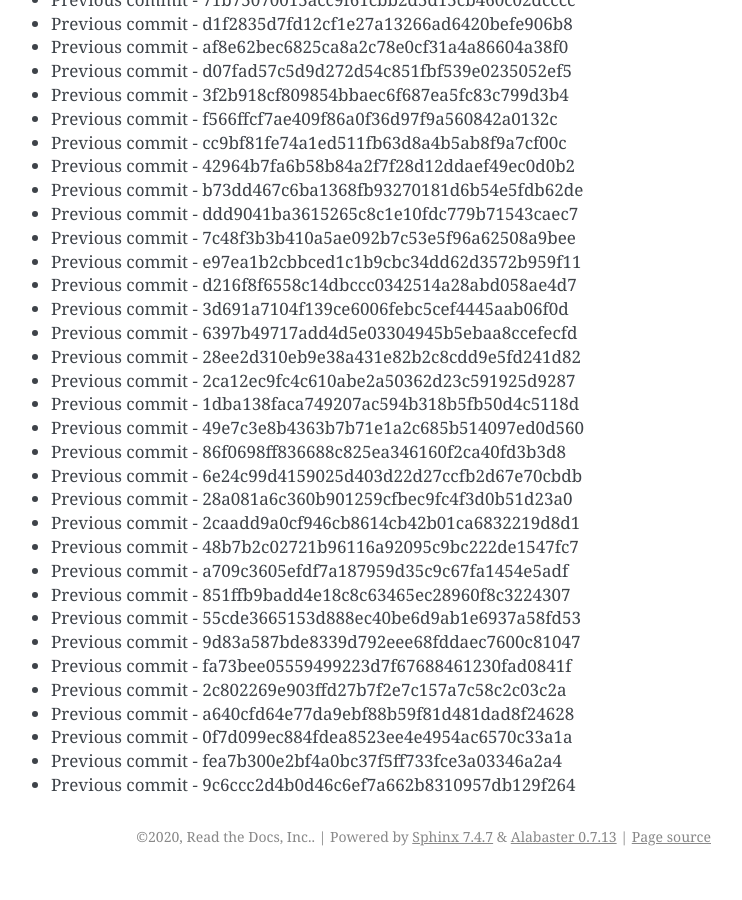
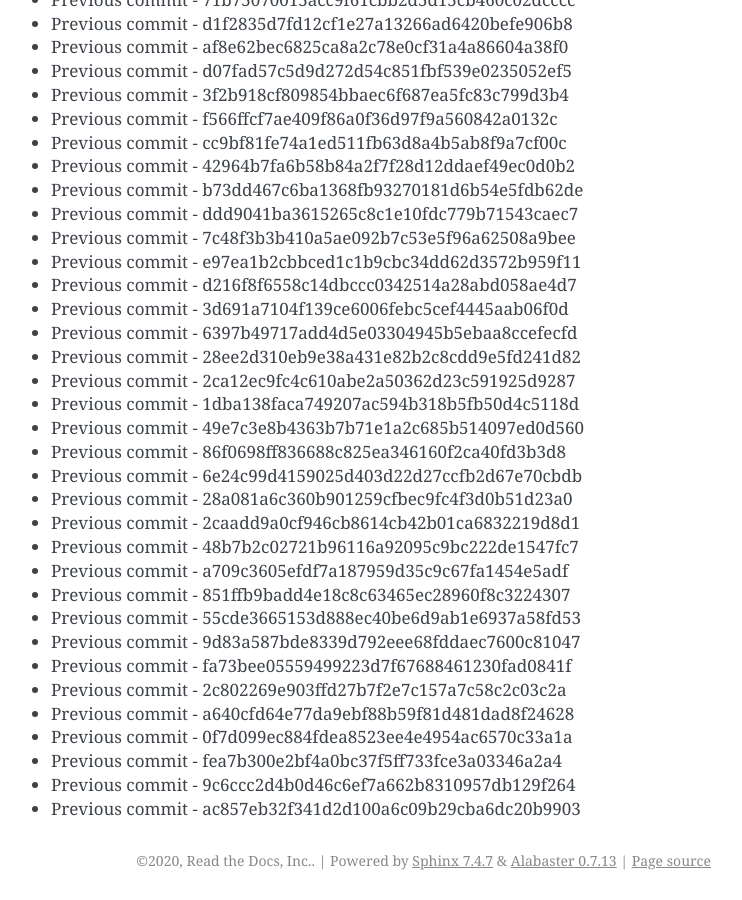
Before and after one commit to readthedocs/rtd-git-stresstest, a Sphinx documentation site: the page built from docs/updates.rst, in a window 1280 px wide and 900 px high, scrolled down 18789 px. Shown: the whole window, without its empty margins (399-1141 px from the left). Built offline with Sphinx 7.4.7, drawn with Linux system fonts in a browser that asks for light colours; before the commit the page ends 19665 px from its top, so only the background shows below that.

Commit message:
Generating commit from previous: ac857eb32f341d2d100a6c09b29cba6dc20b9903

```diff
--- a/docs/updates.rst
+++ b/docs/updates.rst
@@ -821,3 +821,4 @@ It can be tested for any performance characteristics.
 * Previous commit - 0f7d099ec884fdea8523ee4e4954ac6570c33a1a
 * Previous commit - fea7b300e2bf4a0bc37f5ff733fce3a03346a2a4
 * Previous commit - 9c6ccc2d4b0d46c6ef7a662b8310957db129f264
+* Previous commit - ac857eb32f341d2d100a6c09b29cba6dc20b9903
```
